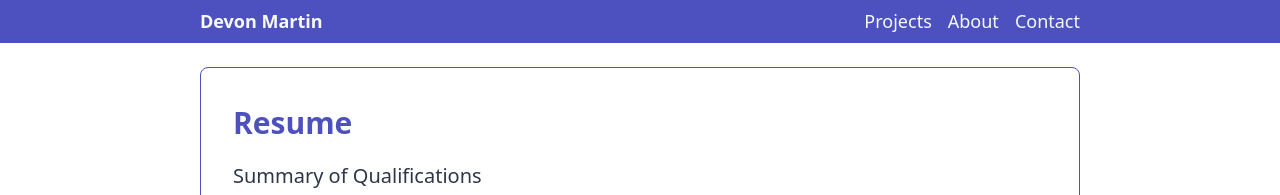
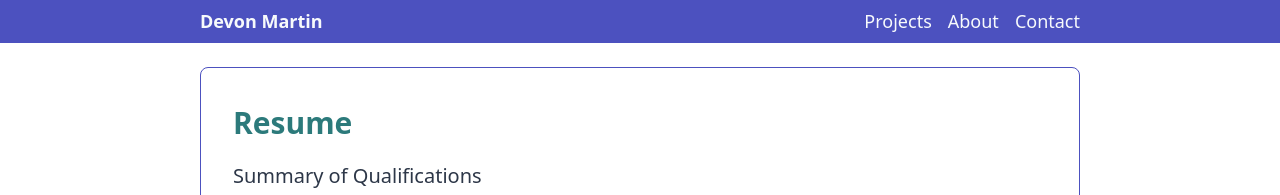
Before and after one commit to devmart10/portfolio-next, a Next.js app: page /about in a window 1280 px wide. Shown: the top 195 px of the page. Built offline with nearby package versions, Linux system fonts and the light colour scheme.

Commit message:
removes bad abstraction

```diff
--- a/src/components/card.js
+++ b/src/components/card.js
@@ -13,7 +13,7 @@ const Card = ({ title, href, children }) => {
   return (
     <section className="p-4 mb-4 border border-indigo-700 rounded-lg md:p-8">
       <Link href={href}>
-        <a className="block title">{title}</a>
+        <a className="block mb-4 text-3xl font-bold text-teal-700">{title}</a>
       </Link>
       {children ? children : lorem}
     </section>
--- a/src/css/components.css
+++ b/src/css/components.css
@@ -4,10 +4,3 @@
   @apply max-w-4xl;
   @apply mx-auto;
 }
-
-.title {
-  @apply text-3xl;
-  @apply mb-4;
-  @apply text-indigo-700;
-  @apply font-bold;
-}
```
